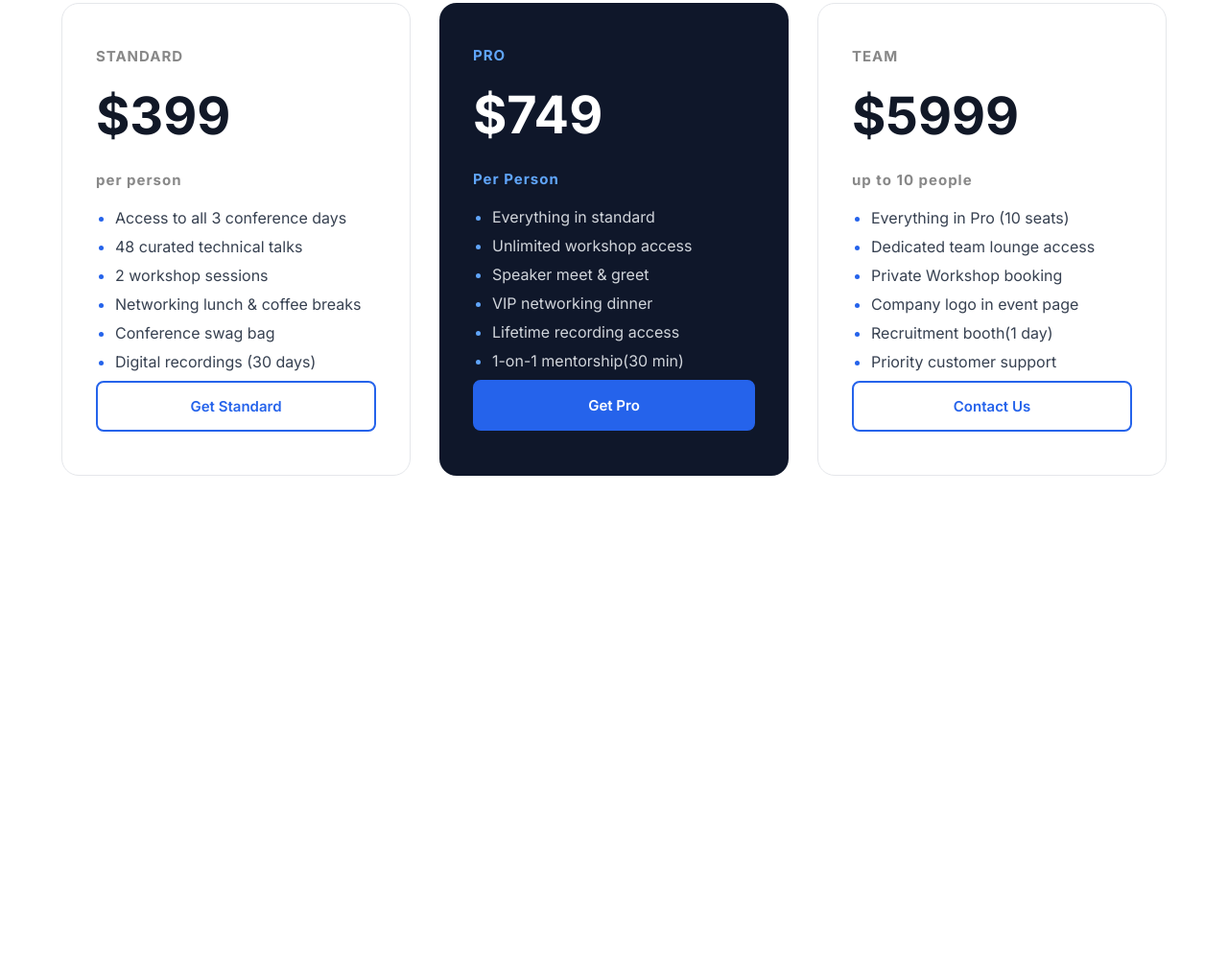
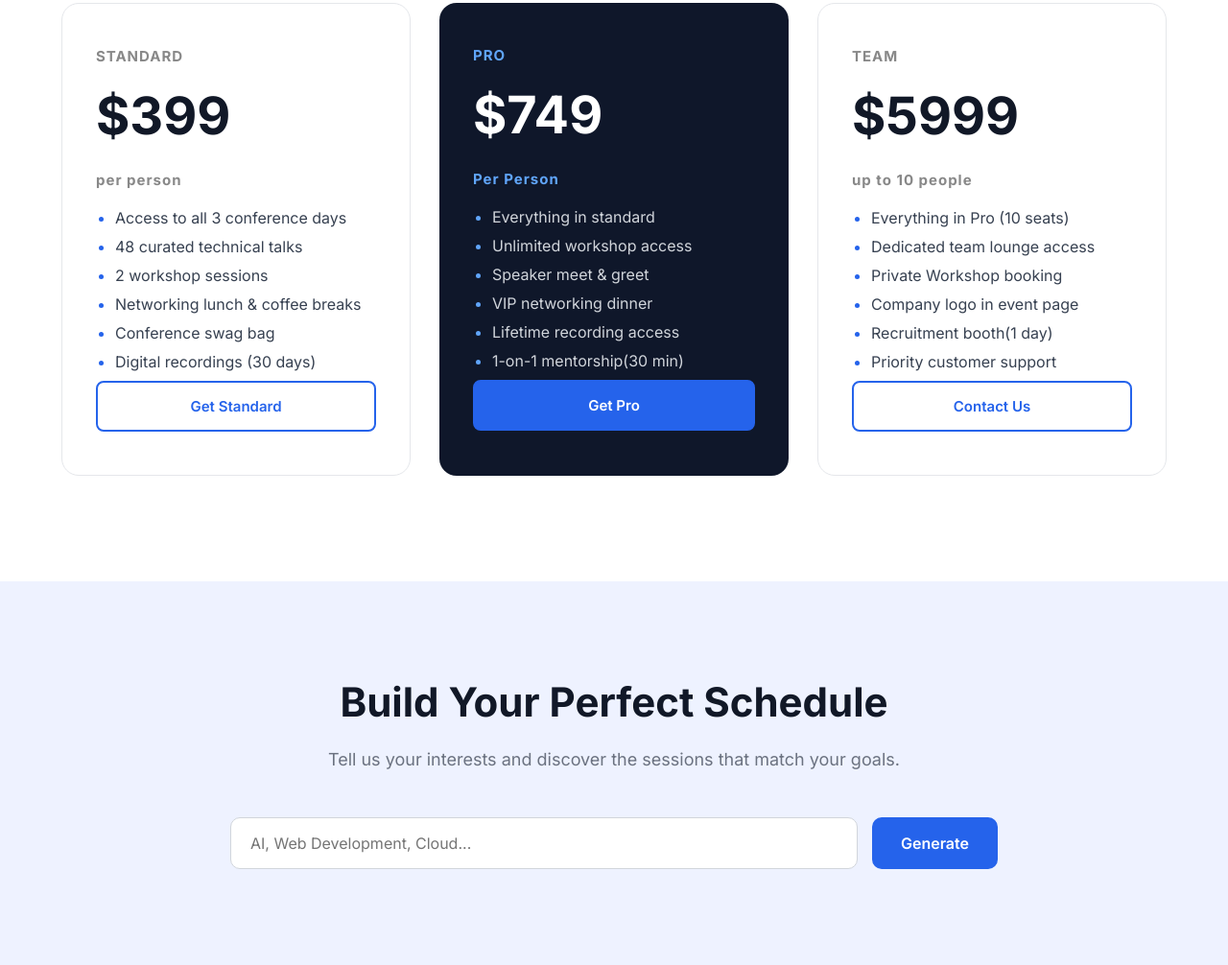
Before and after one commit to sanzidarokhsana-mim/pro-assignment-1, a plain HTML site: page index.html in a window 1280 px wide. Shown: the part 2387-3393 px from the top of the page at 96% size. Before the commit the page ends 2993 px from the top, so only its background shows below. Drawn offline with Linux system fonts and the light colour scheme.

Commit message:
ai section

```diff
--- a/index.html
+++ b/index.html
@@ -125,3 +125,13 @@ href="https://cdnjs.cloudflare.com/ajax/libs/font-awesome/6.7.2/css/all.min.css"
             </div>
         </div>
     </section>
+
+    <section class="ai-section">
+        <h2>Build Your Perfect Schedule</h2>
+        <p>Tell us your interests and discover the sessions that match your goals.</p>
+        <div class="ai-box">
+            <input type="text" placeholder="AI, Web Development, Cloud...">
+            <button>Generate</button>
+        </div>
+    </section>
+</main>
--- a/style.css
+++ b/style.css
@@ -289,3 +289,61 @@ nav ul li a:hover{
 .middle button:hover{
     background:#1d4ed8;
 }
+.ai-section{
+    background:#eef2ff;
+    padding:100px 20px;
+}
+
+.ai-section h2{
+    text-align:center;
+    font-size:42px;
+    color:#111827;
+    margin-bottom:20px;
+}
+
+.ai-section p{
+    width:700px;
+    margin:0 auto 45px;
+    text-align:center;
+    color:#6b7280;
+    font-size:18px;
+    line-height:30px;
+}
+
+.ai-box{
+    width:90%;
+    max-width:800px;
+    margin:auto;
+    display:flex;
+    justify-content:center;
+    gap:15px;
+}
+
+.ai-box input{
+    flex:1;
+    padding:16px 20px;
+    border:1px solid #d1d5db;
+    border-radius:10px;
+    font-size:16px;
+    outline:none;
+}
+
+.ai-box input:focus{
+    border-color:#2563eb;
+}
+
+.ai-box button{
+    padding:16px 30px;
+    background:#2563eb;
+    color:white;
+    border-radius:10px;
+    font-size:16px;
+    font-weight:600;
+    transition:.3s;
+    border: none;
+    cursor: pointer;
+}
+
+.ai-box button:hover{
+    background:#1d4ed8;
+}
```
